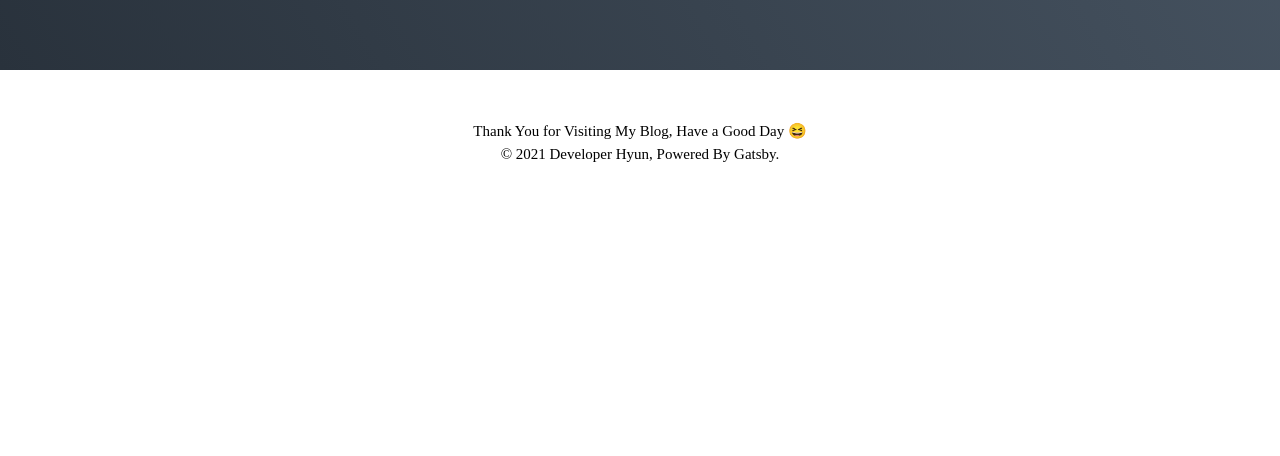
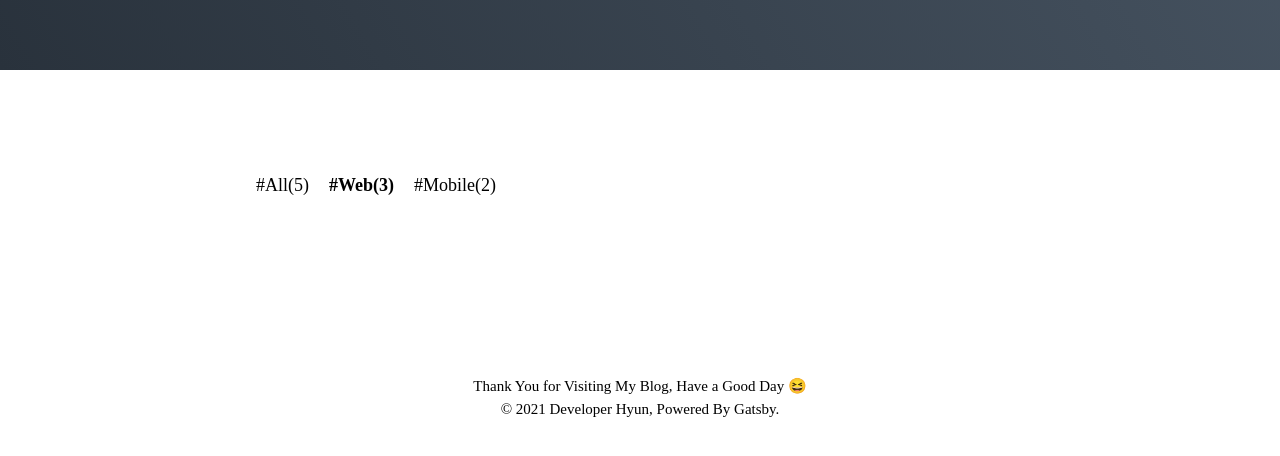
Before and after one commit to SHINMH/shinmh.github.io, a Gatsby site: page / in a window 1280 px wide. Shown: the part 330-786 px from the top of the page. Built offline with nearby package versions, Linux system fonts and the light colour scheme; Gatsby itself is replaced by a stand-in of ours; a web font is replaced by a local one.

Commit message:
카테고리 선택란 추가

```diff
--- a/src/components/main/CategoryList.tsx
+++ b/src/components/main/CategoryList.tsx
@@ -0,0 +1,62 @@
+import React, { FunctionComponent, ReactNode } from 'react'
+import styled from '@emotion/styled'
+import { Link } from 'gatsby'
+
+export type CategoryListProps = {
+  selectedCategory: string
+  categoryList: {
+    [key: string]: number
+  }
+}
+
+type CategoryItemProps = {
+  active: boolean
+}
+
+type GatsbyLinkProps = {
+  children: ReactNode
+  className?: string
+  to: string
+} & CategoryItemProps
+
+const CategoryListWrapper = styled.div`
+  display: flex;
+  flex-wrap: wrap;
+  width: 768px;
+  margin: 100px auto 0;
+`
+
+const CategoryItem = styled(({ active, ...props }: GatsbyLinkProps) => (
+  <Link {...props} />
+))<CategoryItemProps>`
+  margin-right: 20px;
+  padding: 5px 0;
+  font-size: 18px;
+  font-weight: ${({ active }) => (active ? '800' : '400')};
+  cursor: pointer;
+
+  &:last-of-type {
+    margin-right: 0;
+  }
+`
+
+const CategoryList: FunctionComponent<CategoryListProps> = function ({
+  selectedCategory,
+  categoryList,
+}) {
+  return (
+    <CategoryListWrapper>
+      {Object.entries(categoryList).map(([name, count]) => (
+        <CategoryItem
+          to={`?category=${name}`}
+          active={name === selectedCategory}
+          key={name}
+        >
+          #{name}({count})
+        </CategoryItem>
+      ))}
+    </CategoryListWrapper>
+  )
+}
+
+export default CategoryList
--- a/src/pages/index.tsx
+++ b/src/pages/index.tsx
@@ -2,12 +2,19 @@ import React, { FunctionComponent } from 'react'
 import styled from '@emotion/styled'
 import GlobalStyle from 'components/common/GlobalStyle'
 import Introduction from 'components/main/Introduction'
+import CategoryList from 'components/main/CategoryList'
 import Footer from 'components/common/Footer'
+
+const CATEGORY_LIST = {
+  All: 5,
+  Web: 3,
+  Mobile: 2,
+}
 
 const Container = styled.div`
   display: flex;
   flex-direction: column;
-  height: 100%;
+  height: 100vh;
 `
 
 const IndexPage: FunctionComponent = function () {
@@ -15,6 +22,7 @@ const IndexPage: FunctionComponent = function () {
     <Container>
       <GlobalStyle />
       <Introduction />
+      <CategoryList selectedCategory="Web" categoryList={CATEGORY_LIST} />
       <Footer />
     </Container>
   )
```
Also changed, not shown: src/pages/info.tsx (deleted, +0 -85 lines).
